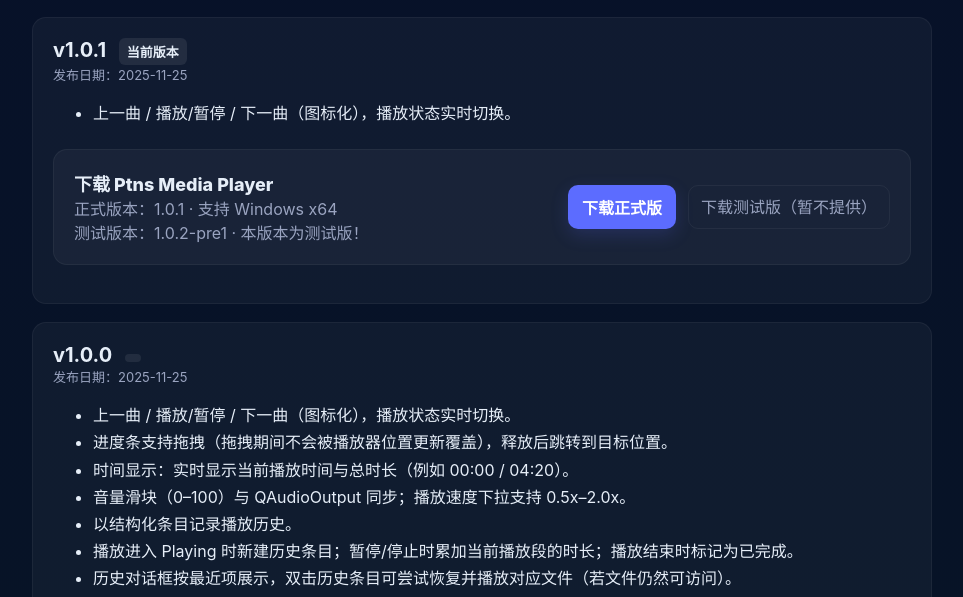
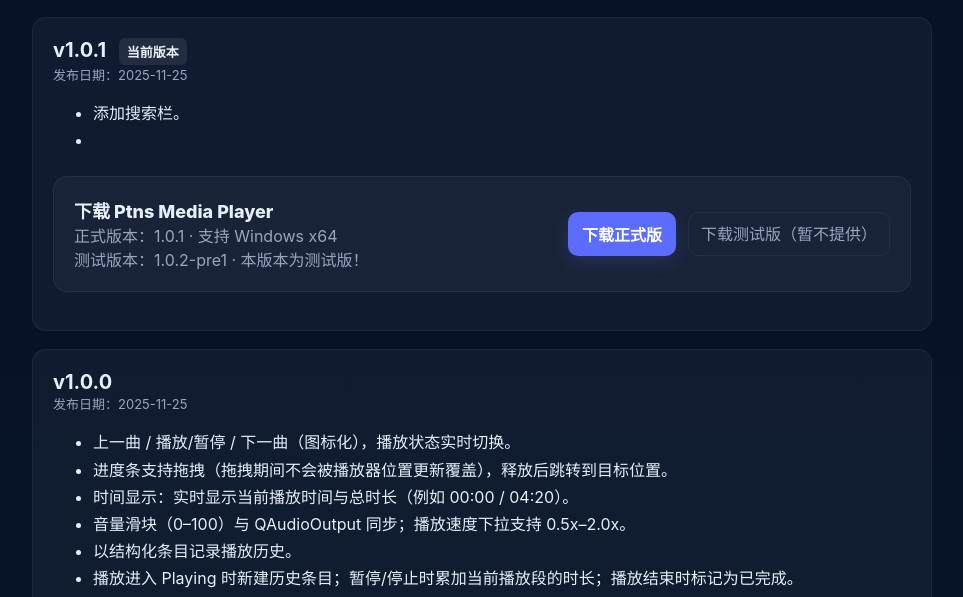
Before and after one commit to wei530601/ptns.github.io, a plain HTML site: page versions.html in a window 1280 px wide. Shown: the part 159-756 px from the top of the page, without its empty margins (158-1121 px from the left). Drawn offline with Linux system fonts and the light colour scheme.

Commit message:
Update versions.html

```diff
--- a/versions.html
+++ b/versions.html
@@ -32,7 +32,8 @@
       <div style="font-size:20px;font-weight:700">v1.0.1 <span class="tag">当前版本</span></div>
       <div class="muted" style="font-size:13px;margin-bottom:12px">发布日期：2025-11-25</div>
       <ul style="line-height:1.7">
-      <li>上一曲 / 播放/暂停 / 下一曲（图标化），播放状态实时切换。</li>
+      <li>添加搜索栏。</li>
+      <li></li>
       </ul>
           <section id="download1.0" style="margin-top:22px">
       <div class="card" style="display:flex;justify-content:space-between;align-items:center;gap:16px">
@@ -50,7 +51,7 @@
     </div>
     <!-- v1.0.0 -->
     <div class="card">
-      <div style="font-size:20px;font-weight:700">v1.0.0 <span class="tag"></span></div>
+      <div style="font-size:20px;font-weight:700">v1.0.0 <!-- <span class="tag">当前版本</span> --></div>
       <div class="muted" style="font-size:13px;margin-bottom:12px">发布日期：2025-11-25</div>
       <ul style="line-height:1.7">
       <li>上一曲 / 播放/暂停 / 下一曲（图标化），播放状态实时切换。</li>
```
